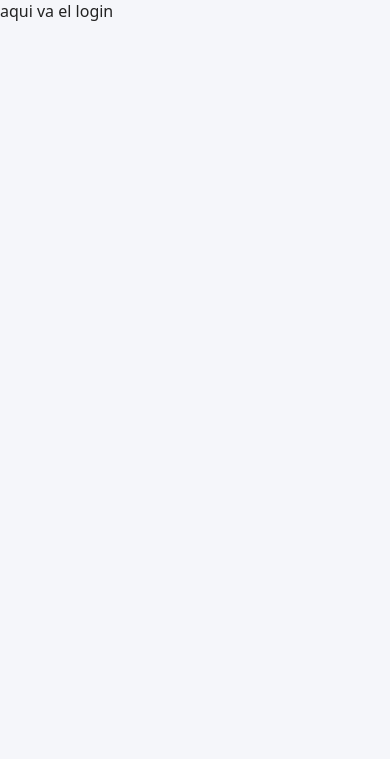
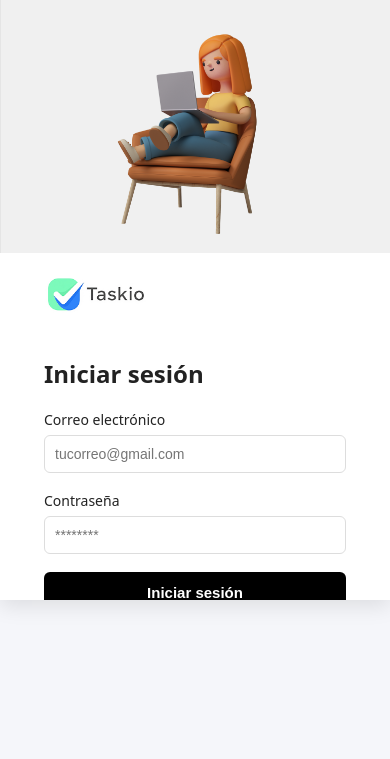
Before and after one commit to pi-mp1/mp1-frontend, a website built with Vite: page index.html in a window 390 px wide. Built offline with nearby package versions, Linux system fonts and the light colour scheme; no server answers.

Commit message:
Add login views (#2)
* Add login view

* Create register view

* Update auth layout responsive

* Create reset password view

```diff
--- /dev/null
+++ b/src/layouts/auth.js
@@ -0,0 +1,23 @@
+/**
+ * Renderiza el layout de autenticación (pantalla dividida: formulario a la izquierda, imagen a la derecha)
+ * @param {string} innerHtml - Contenido HTML que se colocará en la parte izquierda (login, registro, etc.)
+ */
+export function renderAuthLayout(innerHtml) {
+  return `
+    <section class="auth-container">
+      <section class="auth-card">
+        <div class="logo">
+          <img src="logo.jpg" alt="Taskio logo">
+        </div>
+
+        <main>
+          ${innerHtml} <!-- Aquí entra el formulario (login, registro, etc.) -->
+        </main>
+      </section>
+
+      <section class="image-box">
+        <img src="login_photo.png" alt="Taskio ilustración">
+      </section>
+    </section>
+  `;
+}
--- /dev/null
+++ b/src/layouts/index.js
@@ -0,0 +1,2 @@
+export { renderAuthLayout } from "./auth.js";
+export { renderLayout } from "./main.js";
--- a/src/main.js
+++ b/src/main.js
@@ -1,9 +1,7 @@
 import { getTasks } from "./api/tasks.js";
 import { renderTaskList } from "./components/taskList.js";
 import { initRouter } from "./routes/routes.js";
-import './styles/layout.css';
-import './styles/dashboard.css';
-
+import './styles/index.css';
 
 async function init() {
   try {
--- a/src/routes/routes.js
+++ b/src/routes/routes.js
@@ -1,6 +1,5 @@
-import { TaskCard } from "../components/taskCard";
+import { renderLayout, renderAuthLayout } from "../layouts";
 import { renderTaskList } from "../components/taskList";
-import { renderLayout } from "../layouts/main";
 
 const app = document.getElementById("app");
 
@@ -16,22 +15,27 @@ export const routes = {
   home: {
     file: "home.html",
     init: initHome,
-    layout: true,
+    layout: renderLayout,
   },
   taskList: {
     file: "taskList.html",
     init: initBoard,
-    layout: true,
+    layout: renderLayout,
   },
-  login: {
+  "login": {
     file: "login.html",
     init: null,
-    layout: false,
+    layout: renderAuthLayout,
   },
-  register: {
+  "register": {
     file: "register.html",
     init: null,
-    layout: false,
+    layout: renderAuthLayout,
+  },
+  "reset-password": {
+    file: "reset-password.html",
+    init: null,
+    layout: renderAuthLayout,
   },
 };
 
@@ -50,7 +54,7 @@ export async function loadView(name) {
     const html = await res.text();
 
     // 2. Renderizar con o sin layout
-    app.innerHTML = route.layout ? renderLayout(html) : html;
+    app.innerHTML = route.layout ? route.layout(html) : html;
 
     // 3. Ejecutar inicializador (si existe)
     if (typeof route.init === "function") {
--- a/src/style.css
+++ b/src/style.css
@@ -1,3 +1,9 @@
+:root {
+  --breakpoint-sm: 320px;
+  --breakpoint-md: 768px;
+  --breakpoint-lg: 1024px;
+}
+
 body {
   font-family: system-ui, sans-serif;
   margin: 0;
--- /dev/null
+++ b/src/styles/auth.css
@@ -0,0 +1,152 @@
+section.auth-container {
+  display: grid;
+  grid-template-columns: 1fr 1fr;
+  width: 70vw;
+  max-width: 1200px;
+  height: 80vh;
+  max-height: 600px;
+  background-color: #fff;
+  border-radius: 12px;
+  box-shadow: 0 6px 20px rgba(0, 0, 0, 0.1);
+  overflow: hidden;
+  margin: 10vh auto;
+}
+
+section.auth-card {
+  padding: 40px 30px;
+  display: flex;
+  flex-direction: column;
+  justify-content: center;
+}
+
+div.logo {
+  display: flex;
+  align-items: center;
+  margin-left: 20px;
+}
+
+div.logo img {
+  height: 40px;
+  border-radius: 8px;
+}
+
+.input-group {
+  margin-bottom: 18px;
+  display: flex;
+  flex-direction: column;
+}
+
+.input-group.flex {
+  flex-direction: row;
+  gap: 16px;
+}
+
+.input-group.flex input {
+  flex-grow: 1;
+}
+
+.input-group label {
+  font-size: 14px;
+  margin-bottom: 6px;
+}
+
+.input-group input {
+  padding: 10px;
+  border: 1px solid #ddd;
+  border-radius: 6px;
+  font-size: 14px;
+}
+
+.input-group input:focus {
+  outline: none;
+  border-color: #4cafef;
+  box-shadow: 0 0 4px rgba(76, 175, 239, 0.5);
+}
+
+.btn {
+  width: 100%;
+  padding: 12px;
+  background: #000;
+  color: #fff;
+  font-size: 15px;
+  font-weight: bold;
+  border: none;
+  border-radius: 6px;
+  cursor: pointer;
+  transition: background 0.2s ease;
+}
+
+.btn:hover {
+  background: #333;
+}
+
+.link-text {
+  text-align: center;
+  font-size: 14px;
+}
+
+.link-text a {
+  color: #4cafef;
+  text-decoration: none;
+  font-weight: bold;
+}
+
+.link-text a:hover {
+  text-decoration: underline;
+}
+
+.image-box {
+  background: #f0f0f0;
+  border-left: 1px solid #e5e5e5;
+  display: flex;
+  align-items: center;
+  justify-content: center;
+}
+
+.image-box img {
+  height: 100%;
+  width: 100%;
+  object-fit: cover;
+}
+
+.div-center {
+  margin-top: 12vh;
+}
+
+@media (max-width: 1024px) {
+  section.auth-container {
+    grid-template-columns: 1fr;
+    width: 100%;
+    max-width: 100%;
+    min-height: 100%;
+    height: auto;
+    margin: 0;
+    border-radius: 0;
+  }
+
+  section.auth-card {
+    padding: 20px;
+    order: 2;
+  }
+
+  .image-box {
+    height: 40dvh;
+    order: 1;
+  }
+
+  .image-box img {
+    object-fit: contain;
+  }
+}
+
+@media (max-width: 768px) {
+  .input-group.flex {
+    flex-direction: column;
+    gap: 18px;
+  }
+
+  .image-box {
+    height: 30dvh;
+    order: 1;
+  }
+}
--- /dev/null
+++ b/src/styles/index.css
@@ -0,0 +1,3 @@
+@import "./layout.css";
+@import "./auth.css";
+@import "./dashboard.css";
--- a/src/styles/layout.css
+++ b/src/styles/layout.css
@@ -37,7 +37,6 @@ header nav a:hover {
 main {
   flex: 1; /* ocupa todo el espacio disponible */
   padding: 1.5rem;
-  background: #f9fafb; /* gris muy claro */
 }
 
 /* Footer */
--- a/src/views/login.html
+++ b/src/views/login.html
@@ -1,3 +1,16 @@
-<div>
-    aqui va el login
-</div>
+<section class="auth-content">
+  <h2>Iniciar sesión</h2>
+  <form>
+    <div class="input-group">
+      <label for="email">Correo electrónico</label>
+      <input type="email" id="email" name="email" placeholder="tucorreo@gmail.com" required>
+    </div>
+    <div class="input-group">
+      <label for="password">Contraseña</label>
+      <input type="password" id="password" name="password" placeholder="********" required>
+    </div>
+    <button type="submit" class="btn">Iniciar sesión</button>
+  </form>
+  <p class="link-text">¿Olvidaste tu contraseña? <a href="#/reset-password">Restablecer contraseña</a></p>
+  <p class="link-text">¿Sin cuenta? <a href="#/register">Regístrate</a></p>
+</section>
```
Also changed, not shown: src/views/register.html (+23 -3 lines), src/views/reset-password.html (added, +14 -0 lines), public/login_photo.png (added), public/logo.jpg (added).
